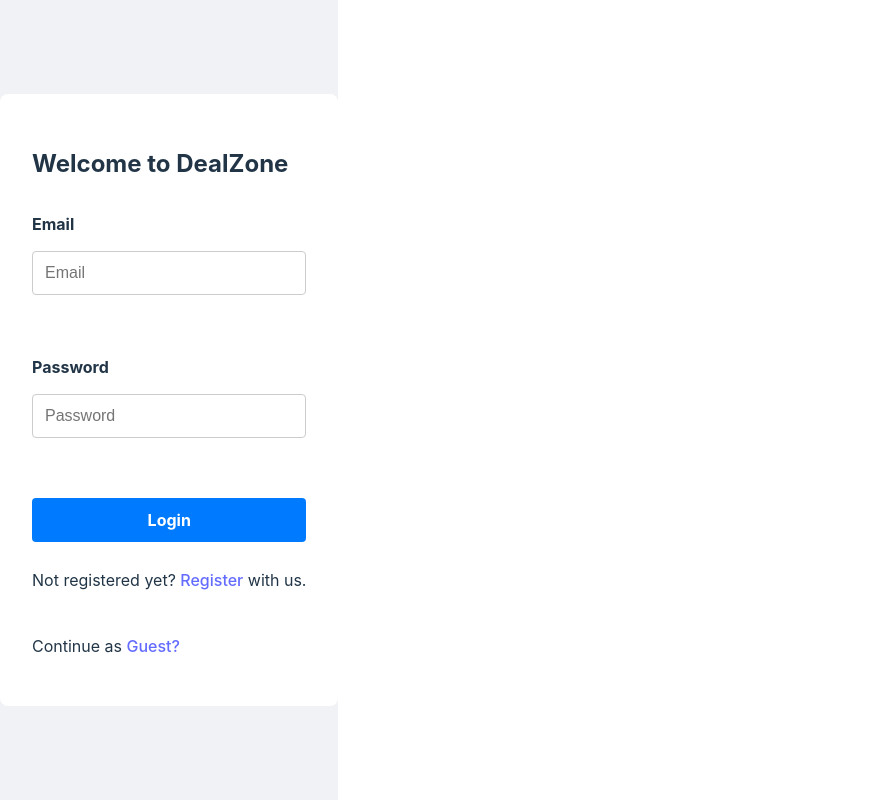
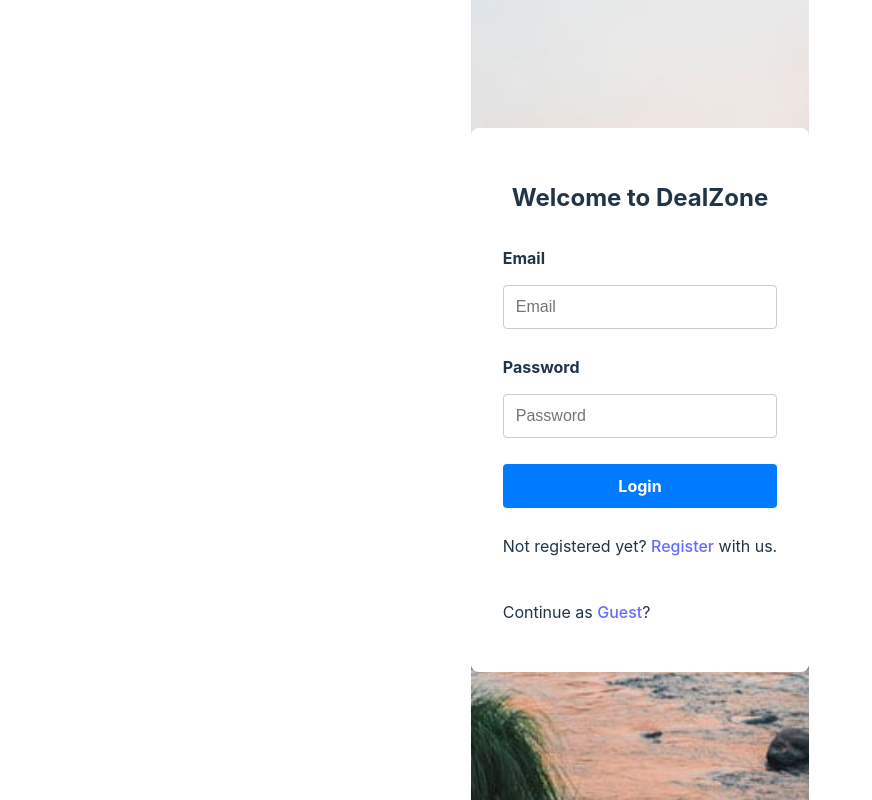
Before and after one commit to SamSun0530/CPSC-455-E-commerce-website, a React (Vite) app in the folder DealZone/: page /login in a window 1280 px wide. Shown: the whole page, without its empty margins (0-872 px from the left). Built offline with nearby package versions, Linux system fonts and the light colour scheme.

Commit message:
updated login page and changed some styling in app.css and index.css

```diff
--- a/DealZone/src/App.css
+++ b/DealZone/src/App.css
@@ -1,6 +1,8 @@
 /* App.css */
 .App {
     padding: 20px;
+    justify-content: center;
+    align-items: center;
     max-width: 800px;
     margin: auto;
     background-color: #ffffff;
--- a/DealZone/src/components/LoginPage.jsx
+++ b/DealZone/src/components/LoginPage.jsx
@@ -13,7 +13,7 @@
     return (
         <div className="login-container">
         <form className="login-form" onSubmit={handleLogin}>
-            <h2>Welcome to DealZone</h2>
+            <h2 id="loginHeading">Welcome to DealZone</h2>
             <label>
                 Email
             </label>
@@ -25,7 +25,6 @@
                 onChange={(e) => setEmail(e.target.value)}
                 required
             />
-            <br/>
 
             <label>
                 Password
@@ -38,11 +37,10 @@
                 onChange={(e) => setPassword(e.target.value)}
                 required
             />
-            <br/>
             <button id='loginSubmitbtn' className="button" type="submit">Login</button>
 
             <p>Not registered yet? <a href="">Register</a> with us.</p>
-            <p>Continue as <a href="">Guest?</a></p>
+            <p>Continue as <a href="">Guest</a>?</p>
         </form>
         </div>
 
--- a/DealZone/src/css/LoginPage.css
+++ b/DealZone/src/css/LoginPage.css
@@ -4,6 +4,10 @@
     align-items: center;
     height: 100vh;
     background: #f0f2f5;
+    background-image: url("../../public/loginBackground.jpeg");
+    background-repeat: no-repeat;
+    background-size: cover;
+    background-position: center;
 }
 
 .login-form {
@@ -24,6 +28,10 @@
     border-radius: 4px;
 }
 
+#loginHeading {
+    align-self: center;
+}
+
 .input:focus {
     border-color: #007bff;
     outline: none;
--- a/DealZone/src/index.css
+++ b/DealZone/src/index.css
@@ -24,7 +24,6 @@
 
 body {
     margin: 0;
-    display: flex;
     place-items: center;
     min-width: 320px;
     min-height: 100vh;
```
Also changed, not shown: DealZone/public/loginBackground.jpeg (added).
